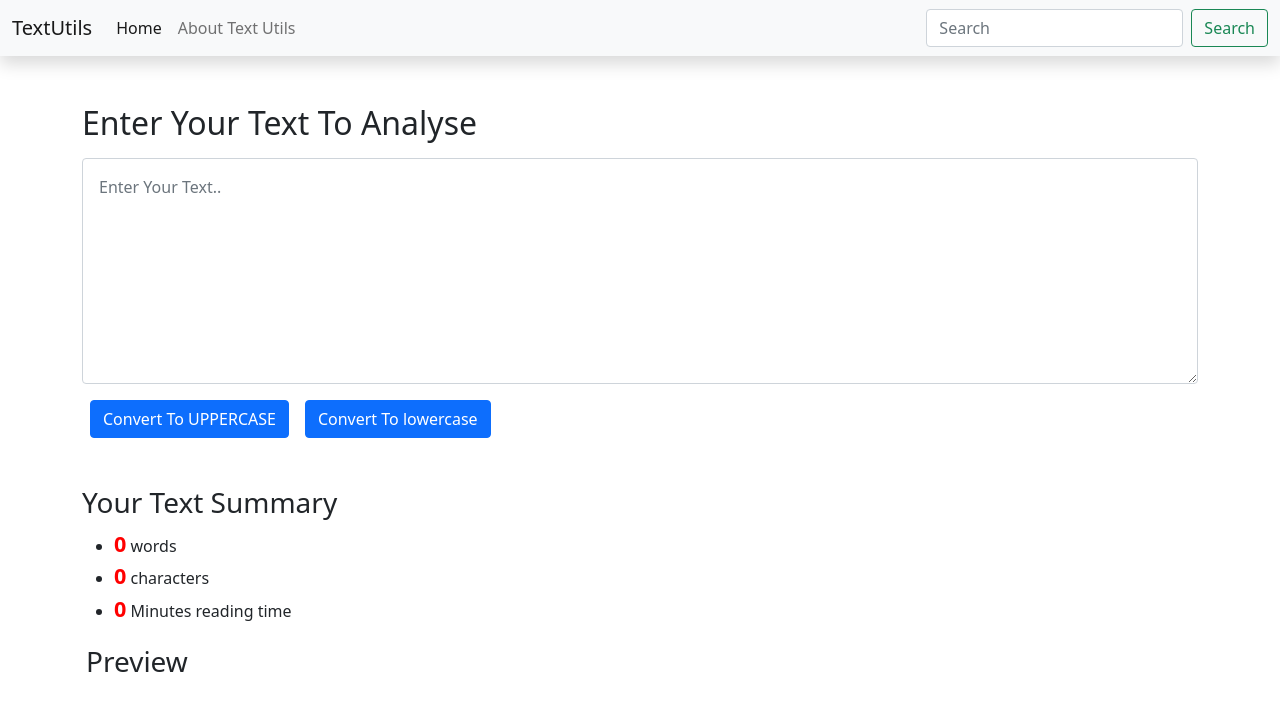
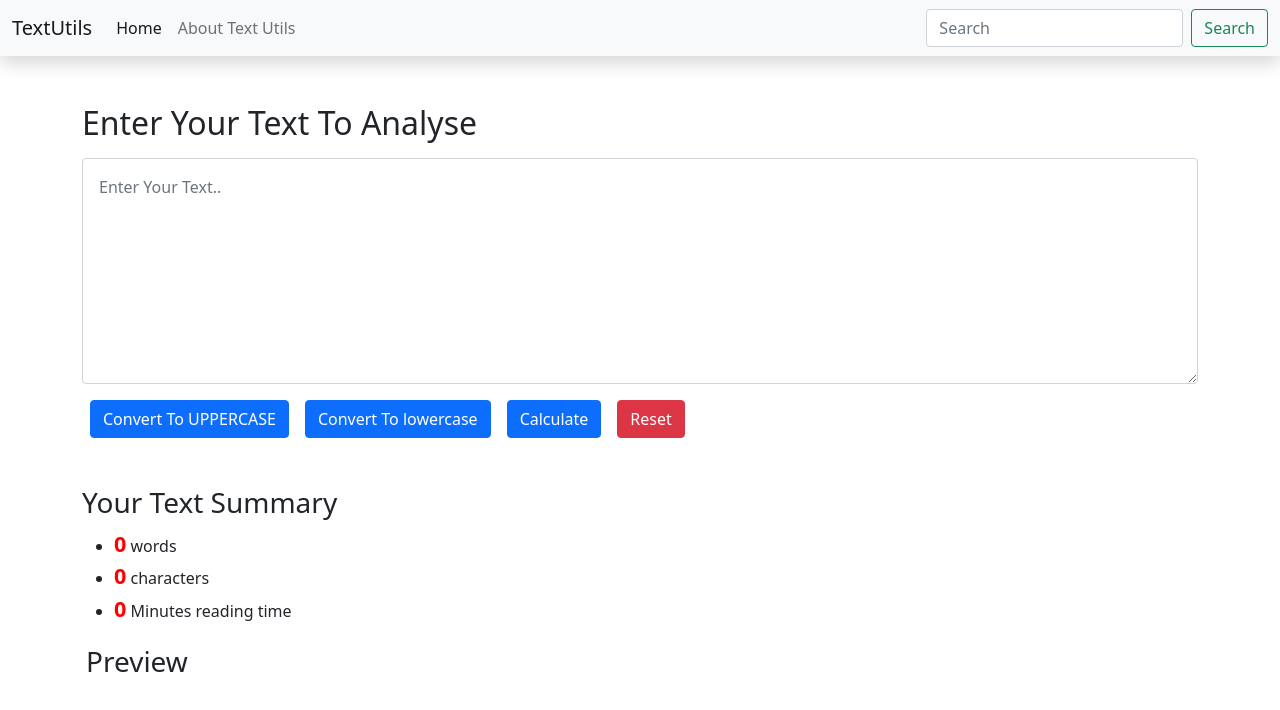
Before and after one commit to ArnabChatterjee20k/Text-Utils, a React (Create React App) app: page / in a window 1280 px wide. Shown: the top 710 px of the page. Built offline with nearby package versions, Linux system fonts and the light colour scheme.

Commit message:
added reset and calculate

```diff
--- a/src/components/TextForm.jsx
+++ b/src/components/TextForm.jsx
@@ -14,6 +14,15 @@ export default function TextForm(props) {
         setText(text.toLowerCase())
     }
 
+    const calc = ()=>{
+        let check = new RegExp("[A-Za-z_]+")
+        if (check.test(text)){
+            alert("Plz enter valid character")
+        }
+        else{
+            setText(String(eval(text))) // string since trim will give error in case if text not string. eval returns a Number
+        }
+    }
     // this must be present at the top level of the functional component before using them.
     // const default_val = "Enter text here";
     // const [text , setText] = useState()
@@ -27,22 +36,24 @@ export default function TextForm(props) {
                 </div>
                 <button className="btn btn-primary mx-2" onClick={handle_uppercase}>Convert To UPPERCASE</button>
                 <button className="btn btn-primary mx-2" onClick={handle_lowercase}>Convert To lowercase</button>
-                {/* <button className="btn btn-danger mx-2" onClick={()=>{setText(default_val)}}>Reset</button> */}
+                <button className="btn btn-primary mx-2" onClick={calc}>Calculate</button>
+                <button className="btn btn-danger mx-2" onClick={()=>setText("")}>Reset</button>
             </div>
             <div className="container my-3 py-3">
                 <h3>Your Text Summary</h3>
                 <ul>
                     <li>
-                        <b style={{ color: "red", fontSize: "1.35rem" }}>{text.trim()==""? 0 : text.split(" ").length}</b> words
+                        <b style={{ color: "red", fontSize: "1.35rem" }}>{text.trim()===""? 0 : text.split(" ").length}</b> words
                     </li>
 
                     <li>
-                        <b style={{ color: "red", fontSize: "1.35rem" }}>{text.trim()==""? 0 : text.length}</b> characters
+                        <b style={{ color: "red", fontSize: "1.35rem" }}>{text.trim()===""? 0 : text.length}</b> characters
                     </li>
 
                     <li>
-                        <b style={{ color: "red", fontSize: "1.35rem" }}>{text.trim()==""? 0 : 1 / 125 * text.length}</b> Minutes reading time
+                        <b style={{ color: "red", fontSize: "1.35rem" }}>{text.trim()===""? 0 : 1 / 125 * text.length}</b> Minutes reading time
                     </li>
+                    {eval}
                 </ul>
                 <div className='p-1'>
                     <h3>Preview</h3>
```
